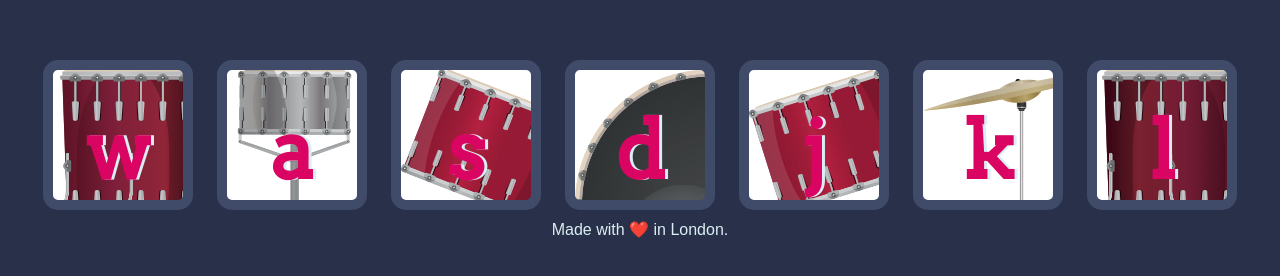
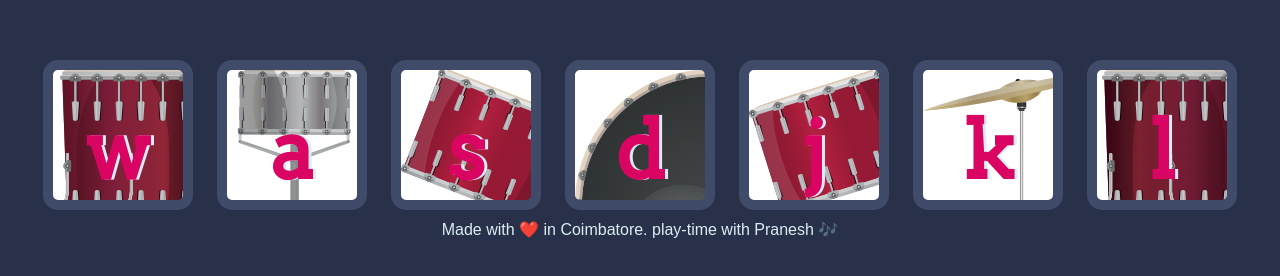
Before and after one commit to PPranesh/drums_band_with_js, a plain HTML site: page index.html in a window 1280 px wide. Shown: the part 156-432 px from the top of the page. Drawn offline with Linux system fonts and the light colour scheme.

Commit message:
Update index.html

```diff
--- a/index.html
+++ b/index.html
@@ -22,7 +22,8 @@
 
   <script src="/drums_band_with_js/js/index.js" charset="utf-8"></script>
   <footer>
-    Made with ❤️ in London.
+    Made with ❤️ in Coimbatore.
+     play-time with Pranesh 🎶
   </footer>
 </body>
 
```
